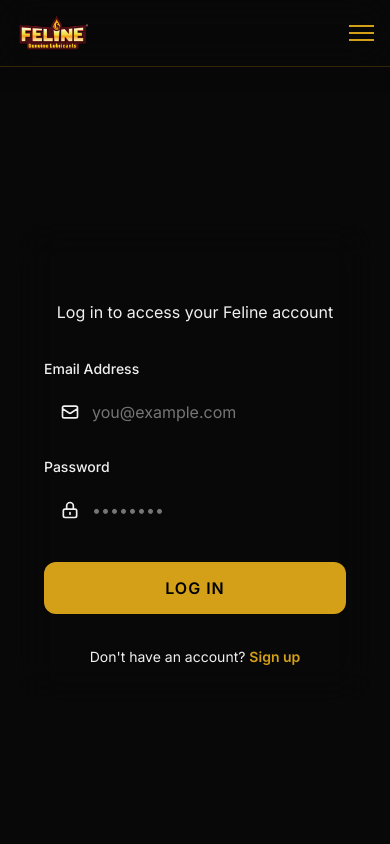
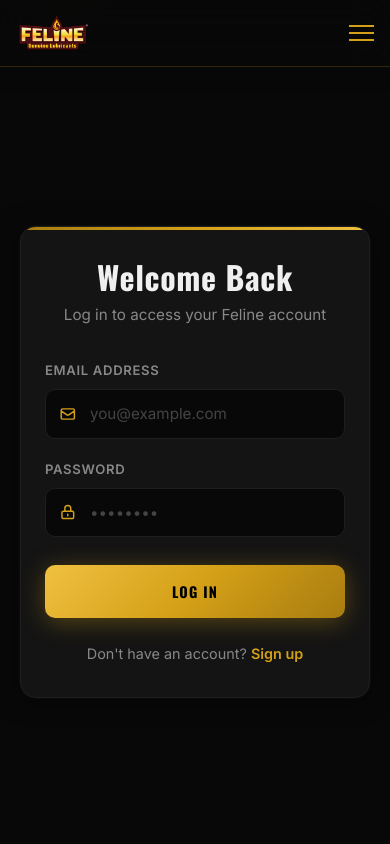
Before and after one commit to inferago-dev/felinelube, a React (Vite) app in the folder felinelube-main/frontend/: page /login in a window 390 px wide. Shown: the top 844 px of the page. Built offline with nearby package versions, Linux system fonts and the light colour scheme.

Commit message:
fix: rewrite Profile.css and Auth.css to use global CSS vars - fixes invisible borders/inputs in light theme

```diff
--- a/felinelube-main/frontend/src/styles/Auth.css
+++ b/felinelube-main/frontend/src/styles/Auth.css
@@ -1,12 +1,17 @@
+/* ============================================
+   AUTH PAGES (Login / Signup)
+   ============================================ */
+
 .auth-page {
   min-height: 100vh;
   display: flex;
   align-items: center;
   justify-content: center;
   padding: 120px 20px 40px;
-  background: var(--bg);
+  background: var(--color-bg);
   position: relative;
   overflow: hidden;
+  transition: background 0.4s ease;
 }
 
 .auth-page::before {
@@ -16,7 +21,7 @@
   left: -10%;
   width: 50vw;
   height: 50vw;
-  background: radial-gradient(circle, var(--accent-bg) 0%, transparent 70%);
+  background: radial-gradient(circle, rgba(212, 160, 23, 0.06) 0%, transparent 70%);
   z-index: 0;
   pointer-events: none;
 }
@@ -28,24 +33,23 @@
   right: -10%;
   width: 40vw;
   height: 40vw;
-  background: radial-gradient(circle, rgba(204, 161, 58, 0.1) 0%, transparent 70%);
+  background: radial-gradient(circle, rgba(212, 160, 23, 0.04) 0%, transparent 70%);
   z-index: 0;
   pointer-events: none;
 }
 
 .auth-card {
-  background: rgba(var(--bg), 0.7);
-  backdrop-filter: blur(20px);
-  -webkit-backdrop-filter: blur(20px);
-  border: 1px solid var(--border);
-  border-radius: 24px;
+  background: var(--color-surface-card);
+  border: 1px solid var(--color-border);
+  border-radius: 20px;
   padding: 48px;
   width: 100%;
   max-width: 480px;
   z-index: 1;
-  box-shadow: var(--shadow);
+  box-shadow: var(--shadow-card);
   position: relative;
   overflow: hidden;
+  transition: background 0.4s ease, border-color 0.4s ease, box-shadow 0.4s ease;
 }
 
 .auth-card::before {
@@ -54,46 +58,48 @@
   top: 0;
   left: 0;
   width: 100%;
-  height: 4px;
-  background: linear-gradient(90deg, var(--color-gold) 0%, var(--accent) 100%);
+  height: 3px;
+  background: linear-gradient(90deg, var(--color-gold-dim), var(--color-gold), var(--color-gold-light));
 }
 
 .auth-header {
   text-align: center;
-  margin-bottom: 32px;
+  margin-bottom: 2rem;
 }
 
 .auth-header h2 {
-  font-size: 32px;
-  margin-bottom: 8px;
-  background: linear-gradient(to right, var(--text-h), var(--color-gold));
-  -webkit-background-clip: text;
-  background-clip: text;
-  -webkit-text-fill-color: transparent;
+  font-family: var(--font-heading);
+  font-size: 2rem;
+  font-weight: 700;
+  letter-spacing: 0.02em;
+  margin-bottom: 0.5rem;
+  color: var(--color-text);
 }
 
 .auth-header p {
-  color: var(--text);
-  font-size: 16px;
+  color: var(--color-text-dim);
+  font-size: 0.95rem;
 }
 
 .auth-form {
   display: flex;
   flex-direction: column;
-  gap: 20px;
+  gap: 1.25rem;
 }
 
 .auth-form-group {
   display: flex;
   flex-direction: column;
-  gap: 8px;
+  gap: 0.5rem;
   text-align: left;
 }
 
 .auth-form-group label {
-  font-size: 14px;
-  font-weight: 500;
-  color: var(--text-h);
+  font-size: 0.82rem;
+  font-weight: 600;
+  color: var(--color-text-dim);
+  letter-spacing: 0.05em;
+  text-transform: uppercase;
 }
 
 .auth-input-wrapper {
@@ -104,83 +110,104 @@
 
 .auth-input-icon {
   position: absolute;
-  left: 16px;
-  color: var(--text);
-  font-size: 20px;
+  left: 14px;
+  top: 50%;
+  transform: translateY(-50%);
+  color: var(--color-gold);
+  font-size: 1.1rem;
+  pointer-events: none;
 }
 
 .auth-input {
   width: 100%;
-  padding: 14px 16px 14px 48px;
-  background: var(--code-bg);
-  border: 1px solid var(--border);
-  border-radius: 12px;
-  color: var(--text-h);
-  font-family: inherit;
-  font-size: 16px;
-  transition: all 0.3s ease;
+  padding: 0.9rem 1rem 0.9rem 2.75rem;
+  background: var(--color-bg);
+  border: 1px solid var(--color-border);
+  border-radius: var(--radius-md);
+  color: var(--color-text);
+  font-family: var(--font-primary);
+  font-size: 0.95rem;
+  transition: border-color 0.25s ease, box-shadow 0.25s ease, background 0.25s ease;
   box-sizing: border-box;
+}
+
+.auth-input::placeholder {
+  color: var(--color-text-muted);
 }
 
 .auth-input:focus {
   outline: none;
   border-color: var(--color-gold);
-  background: var(--bg);
-  box-shadow: 0 0 0 3px rgba(204, 161, 58, 0.1);
+  box-shadow: 0 0 0 3px rgba(212, 160, 23, 0.12);
+  background: var(--color-surface);
+}
+
+.auth-input:disabled {
+  opacity: 0.55;
+  cursor: not-allowed;
+  background: var(--color-surface-elevated);
 }
 
 .auth-button {
-  background: var(--color-gold);
+  background: linear-gradient(135deg, var(--color-gold-light), var(--color-gold), var(--color-gold-dim));
   color: #000;
   border: none;
-  border-radius: 12px;
-  padding: 16px;
-  font-size: 16px;
-  font-weight: 600;
+  border-radius: var(--radius-md);
+  padding: 1rem;
+  font-family: var(--font-heading);
+  font-size: 0.9rem;
+  font-weight: 700;
   cursor: pointer;
   transition: all 0.3s ease;
-  margin-top: 8px;
+  margin-top: 0.5rem;
   text-transform: uppercase;
-  letter-spacing: 1px;
+  letter-spacing: 0.08em;
+  box-shadow: var(--shadow-primary);
 }
 
-.auth-button:hover {
+.auth-button:hover:not(:disabled) {
   transform: translateY(-2px);
-  box-shadow: 0 10px 20px rgba(204, 161, 58, 0.2);
-  background: #deb647;
+  box-shadow: var(--shadow-primary-hover);
+}
+
+.auth-button:disabled {
+  opacity: 0.6;
+  cursor: not-allowed;
+  transform: none;
 }
 
 .auth-footer {
-  margin-top: 32px;
+  margin-top: 1.5rem;
   text-align: center;
-  font-size: 14px;
-  color: var(--text);
+  font-size: 0.9rem;
+  color: var(--color-text-dim);
 }
 
 .auth-link {
   color: var(--color-gold);
+  font-weight: 600;
+  cursor: pointer;
+  transition: color 0.2s ease;
   text-decoration: none;
-  font-weight: 600;
-  transition: color 0.3s ease;
-  cursor: pointer;
 }
 
 .auth-link:hover {
-  color: var(--accent);
+  color: var(--color-gold-light);
 }
 
 .auth-error {
-  background: rgba(239, 68, 68, 0.1);
+  background: rgba(239, 68, 68, 0.08);
   color: #ef4444;
-  padding: 12px;
-  border-radius: 8px;
-  font-size: 14px;
+  padding: 0.85rem 1rem;
+  border-radius: var(--radius-md);
+  font-size: 0.875rem;
   border: 1px solid rgba(239, 68, 68, 0.2);
-  margin-bottom: 16px;
+  margin-bottom: 0.5rem;
 }
 
 @media (max-width: 640px) {
   .auth-card {
-    padding: 32px 24px;
+    padding: 2rem 1.5rem;
+    border-radius: 16px;
   }
 }
```
Also changed, not shown: felinelube-main/frontend/src/styles/Profile.css (+151 -48 lines).
